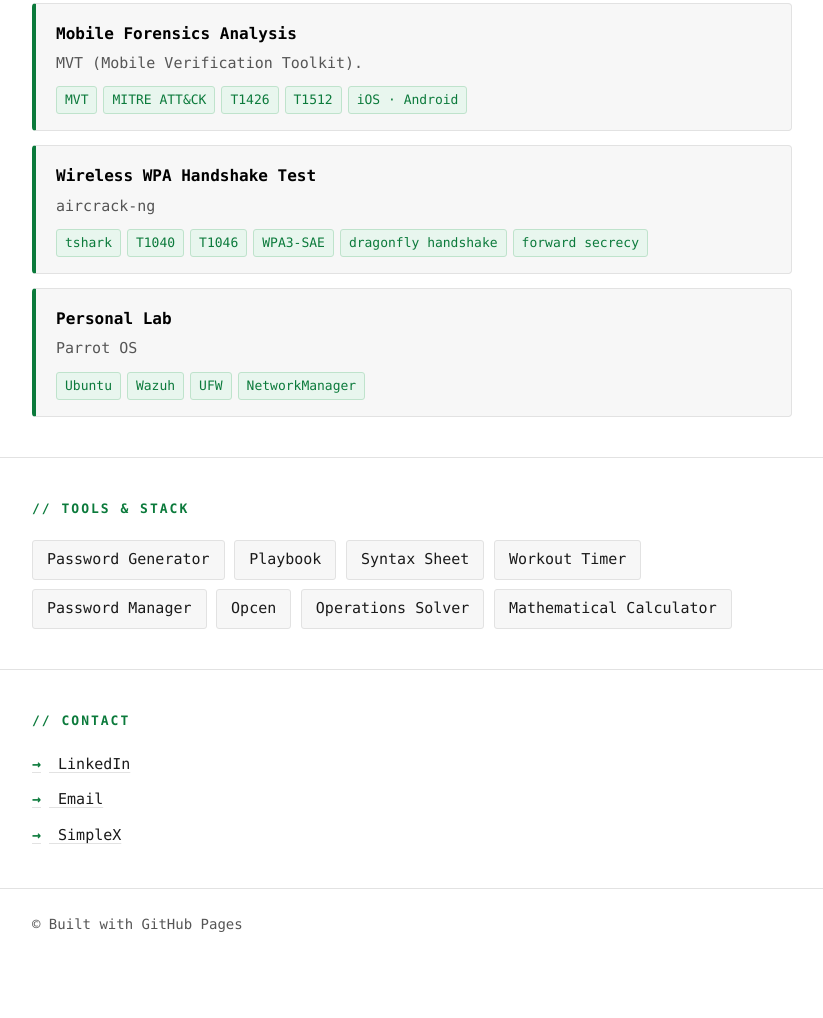
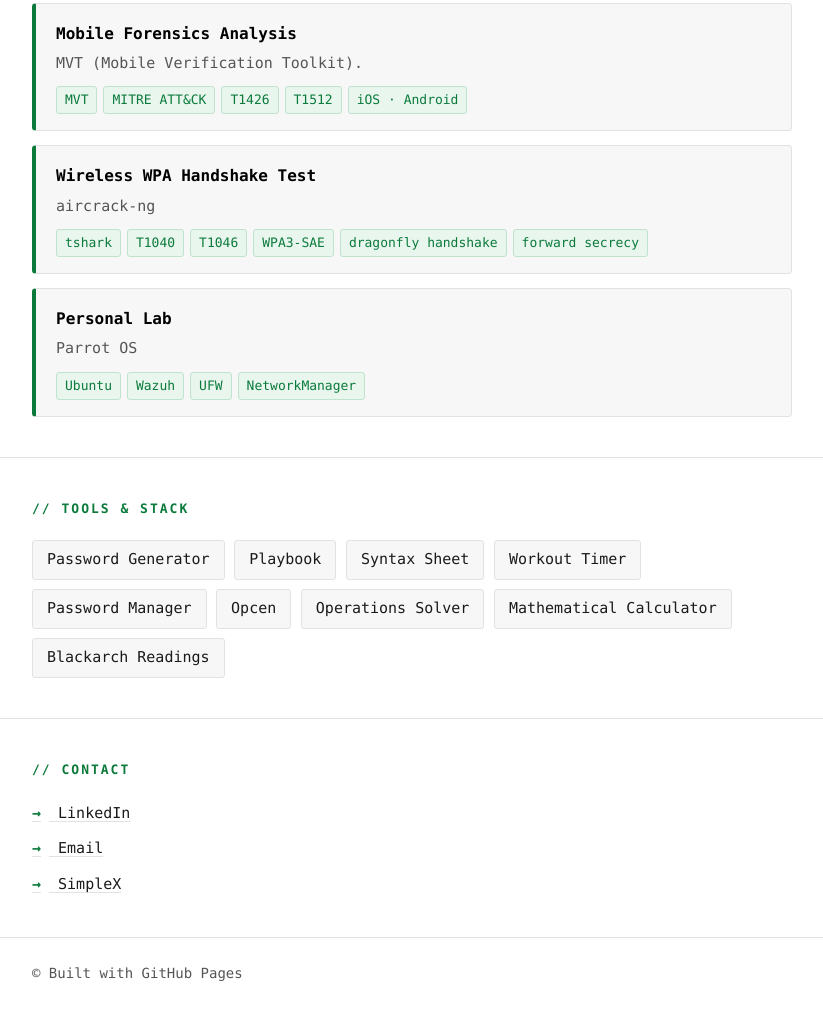
Before and after one commit to jlsamson-cyber256/jlsamson-cyber256.github.io, a plain HTML site: page index.html in a window 1280 px wide. Shown: the part 441-1459 px from the top of the page, without its empty margins (228-1051 px from the left). Before the commit the page ends 1410 px from the top, so only its background shows below. Drawn offline with Linux system fonts and the light colour scheme.

Commit message:
Add link to Blackarch Readings in index.html

```diff
--- a/index.html
+++ b/index.html
@@ -375,6 +375,10 @@
       <span class="stack-pill">Mathematical Calculator</span>
     </a>
 
+<a href="https://drive.proton.me/urls/JQVNTN64R0#VgL4PHflDVMN" class="pill-link">
+      <span class="stack-pill">Blackarch Readings</span>
+    </a>
+
   </div>
 </section>
 
```
